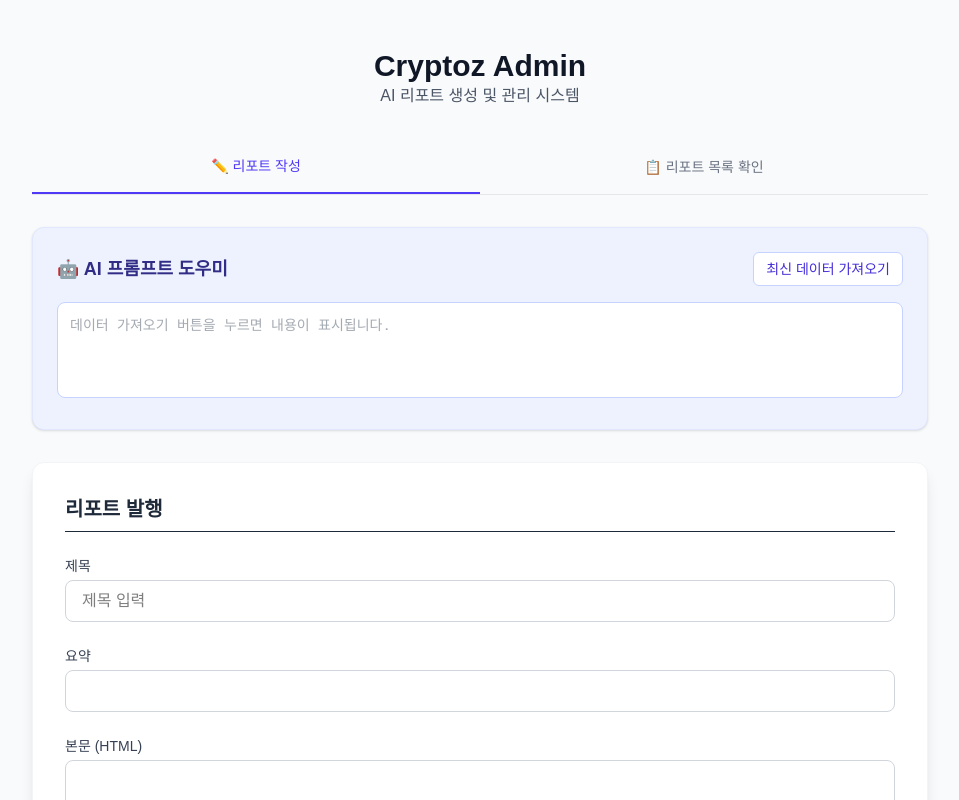
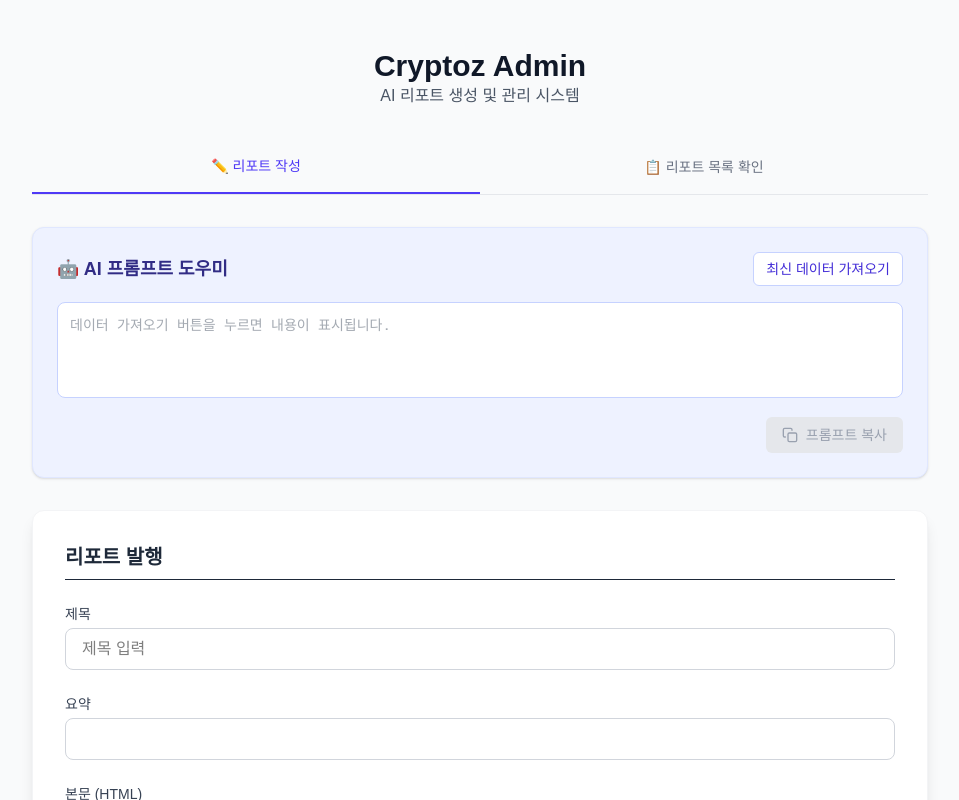
Before and after one commit to HwangSooHyeon/cryptoz-admin, a Next.js app: page / in a window 1280 px wide. Shown: the top 800 px of the page, without its empty margins (160-1119 px from the left). Built offline with nearby package versions, Linux system fonts and the light colour scheme.

Commit message:
fix: improve prompt data ui and fix interface for report response

```diff
--- a/app/page.tsx
+++ b/app/page.tsx
@@ -7,7 +7,7 @@
   id: number;
   title: string;
   summary: string;
-  createdDate?: string; // 백엔드에서 주는 날짜 필드명 확인 필요 (보통 createdAt or createdDate)
+  publishedAt: string; // 백엔드에서 주는 날짜 필드명 확인 필요 (보통 createdAt or createdDate)
 }
 
 export default function Home() {
@@ -17,6 +17,8 @@
   // --- 상태 관리 ---
   const [formData, setFormData] = useState({ title: '', summary: '', content: '' });
   const [isLoading, setIsLoading] = useState(false);
+
+  // ✅ 메시지 상태 (스낵바용)
   const [message, setMessage] = useState<{ text: string; type: 'success' | 'error' } | null>(null);
 
   // 프롬프트 관련 상태
@@ -153,8 +155,35 @@
     }
   }, [activeTab]);
 
+  // ✅ 스낵바 자동 닫기 타이머 (3초 후 사라짐)
+  useEffect(() => {
+    if (message) {
+      const timer = setTimeout(() => {
+        setMessage(null);
+      }, 3000); // 3000ms = 3초
+      return () => clearTimeout(timer);
+    }
+  }, [message]);
+
   return (
     <main className="min-h-screen bg-gray-50 py-12 px-4 sm:px-6 lg:px-8">
+
+      {/* ✅ Snackbar (화면 상단 고정 메시지 창) */}
+      {message && (
+        <div className={`fixed top-6 left-1/2 transform -translate-x-1/2 z-50 px-6 py-3 rounded-full shadow-2xl flex items-center gap-2 animate-in slide-in-from-top-5 duration-300 ${
+          message.type === 'success'
+            ? 'bg-indigo-900 text-white border border-indigo-700'
+            : 'bg-red-600 text-white border border-red-800'
+        }`}>
+          <span className="text-lg">{message.type === 'success' ? '✅' : '🚨'}</span>
+          <span className="font-medium text-sm sm:text-base">{message.text}</span>
+          {/* 닫기 버튼 */}
+          <button onClick={() => setMessage(null)} className="ml-4 text-white/70 hover:text-white">
+            ✕
+          </button>
+        </div>
+      )}
+
       <div className="max-w-4xl mx-auto space-y-8">
 
         {/* 헤더 */}
@@ -190,7 +219,7 @@
         {/* 탭 1: 리포트 작성 화면 */}
         {activeTab === 'write' && (
           <div className="space-y-8 animate-in fade-in duration-300">
-            {/* 프롬프트 생성기 */}
+            {/* 프롬프트 영역 */}
             <div className="bg-indigo-50 border border-indigo-100 rounded-xl p-6 shadow-sm">
               <div className="flex justify-between items-center mb-4">
                 <h2 className="text-lg font-semibold text-indigo-900">🤖 AI 프롬프트 도우미</h2>
@@ -202,21 +231,33 @@
                   {isFetchingPrompt ? '로딩 중...' : '최신 데이터 가져오기'}
                 </button>
               </div>
-              <div className="relative">
+
+              {/* 텍스트 에디터 */}
               <textarea
                 readOnly
                 value={promptText}
                 placeholder="데이터 가져오기 버튼을 누르면 내용이 표시됩니다."
                 className="w-full h-24 p-3 text-sm bg-white border border-indigo-200 rounded-lg text-gray-600 font-mono resize-none focus:outline-none"
               />
-                {promptText && (
+
+              {/* ✅ 복사 버튼 (텍스트 영역 아래로 이동 & 비활성화 로직 적용) */}
+              <div className="mt-3 flex justify-end">
                 <button
                   onClick={handleCopyPrompt}
-                    className="absolute bottom-3 right-3 bg-indigo-600 text-white text-xs px-3 py-1.5 rounded-md hover:bg-indigo-700 shadow-sm"
+                  disabled={!promptText} // 데이터 없으면 비활성화
+                  className={`px-4 py-2 rounded-md text-sm font-medium transition flex items-center gap-2 ${
+                    promptText
+                      ? 'bg-indigo-600 text-white hover:bg-indigo-700 shadow-sm cursor-pointer'
+                      : 'bg-gray-200 text-gray-400 cursor-not-allowed'
+                  }`}
                 >
-                    복사
+                  {/* 아이콘 추가 */}
+                  <svg xmlns="http://www.w3.org/2000/svg" width="16" height="16" viewBox="0 0 24 24" fill="none" stroke="currentColor" strokeWidth="2" strokeLinecap="round" strokeLinejoin="round">
+                    <rect x="9" y="9" width="13" height="13" rx="2" ry="2"></rect>
+                    <path d="M5 15H4a2 2 0 0 1-2-2V4a2 2 0 0 1 2-2h9a2 2 0 0 1 2 2v1"></path>
+                  </svg>
+                  프롬프트 복사
                 </button>
-                )}
               </div>
             </div>
 
@@ -307,7 +348,7 @@
                         <td className="px-6 py-4 text-gray-900 font-medium">{report.title}</td>
                         <td className="px-6 py-4 text-gray-500 text-sm truncate max-w-xs">{report.summary}</td>
                         <td className="px-6 py-4 text-gray-400 text-xs">
-                          {report.createdDate || '-'}
+                          {report.publishedAt || '-'}
                         </td>
                       </tr>
                     ))}
```
Lines whose indentation alone changed are shown as unchanged.
